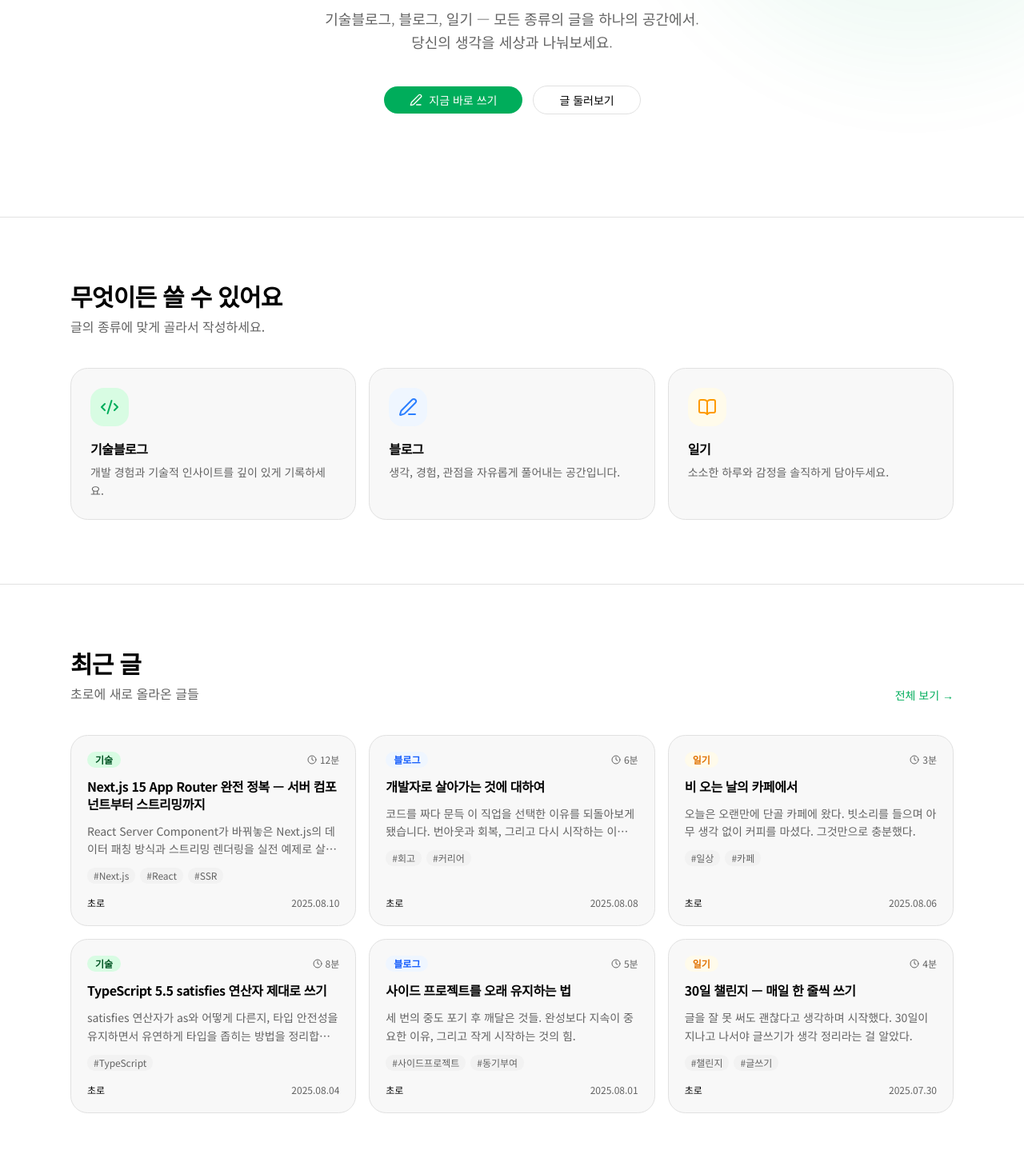
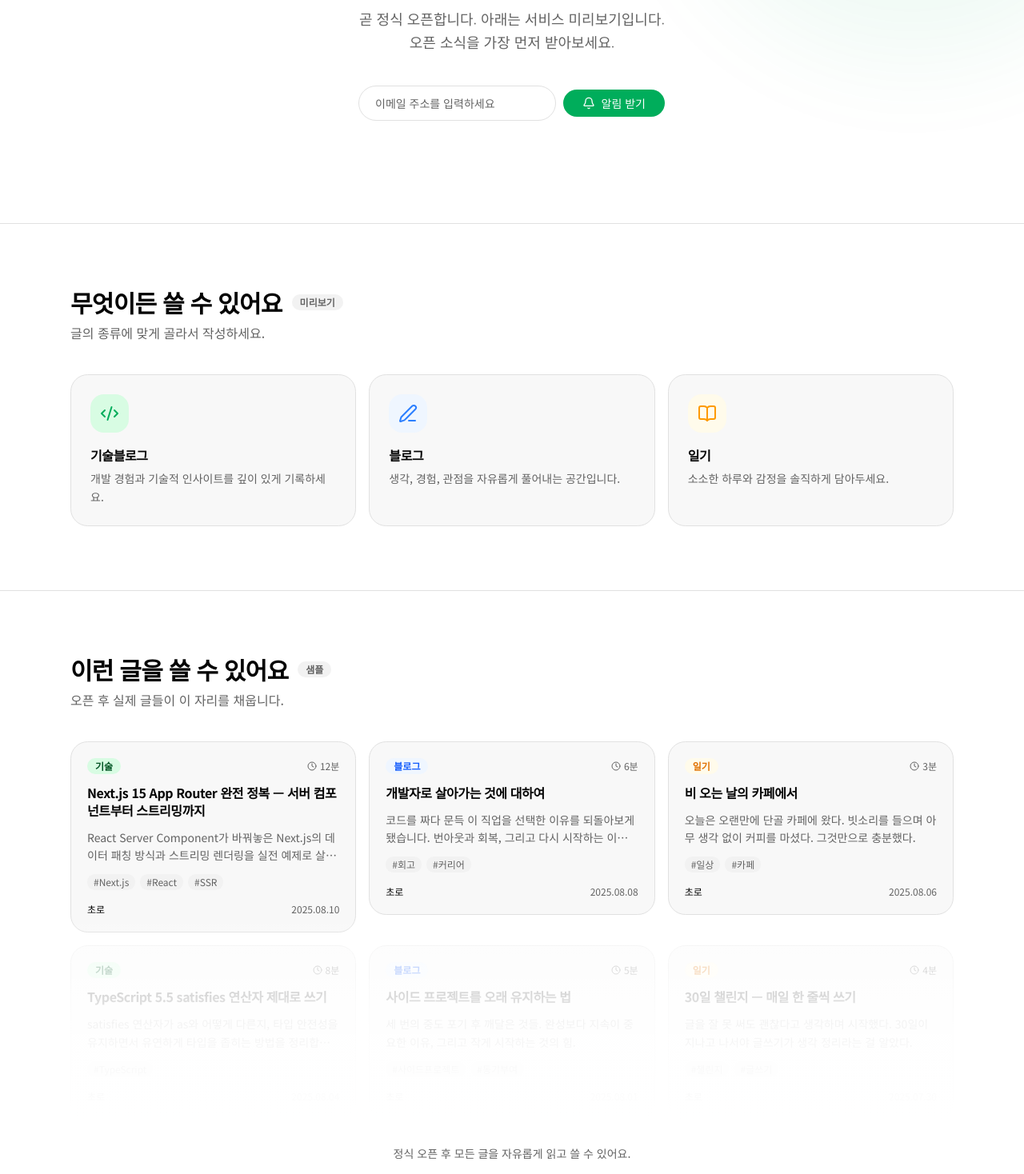
Before and after one commit to chobolevel/log-fe, a Next.js app: page / in a window 1280 px wide. Shown: the part 420-1888 px from the top of the page at 80% size. Built offline with nearby package versions, Linux system fonts and the light colour scheme.

Commit message:
feat: 메인 페이지 오픈 준비 중 테마로 변경
정식 오픈 전 맛보기 느낌을 주기 위해 히어로 CTA를 이메일 알림 신청 폼으로 교체하고,
콘텐츠 타입·포스트 섹션에 미리보기/샘플 칩 및 하단 그라디언트 페이드를 추가했습니다.

```diff
--- a/src/app/page.tsx
+++ b/src/app/page.tsx
@@ -1,8 +1,7 @@
-import Link from "next/link";
 import { Code2, PenLine, BookOpen } from "lucide-react";
-import { buttonVariants } from "@/components/ui/button";
 import { cn } from "@/lib/utils";
 import PostCard from "@/components/post/post-card";
+import ComingSoonForm from "@/components/home/coming-soon-form";
 import { Post } from "@/types/post";
 
 const MOCK_POSTS: Post[] = [
@@ -79,7 +78,6 @@ const CONTENT_TYPES = [
     icon: Code2,
     label: "기술블로그",
     description: "개발 경험과 기술적 인사이트를 깊이 있게 기록하세요.",
-    href: "/posts?category=tech",
     color: "text-green",
     bg: "bg-green-subtle",
   },
@@ -87,7 +85,6 @@ const CONTENT_TYPES = [
     icon: PenLine,
     label: "블로그",
     description: "생각, 경험, 관점을 자유롭게 풀어내는 공간입니다.",
-    href: "/posts?category=blog",
     color: "text-blue-500",
     bg: "bg-blue-50",
   },
@@ -95,7 +92,6 @@ const CONTENT_TYPES = [
     icon: BookOpen,
     label: "일기",
     description: "소소한 하루와 감정을 솔직하게 담아두세요.",
-    href: "/posts?category=diary",
     color: "text-amber-500",
     bg: "bg-amber-50",
   },
@@ -117,7 +113,7 @@ export default function Home() {
               <span className="relative inline-flex h-2 w-2 rounded-full bg-green" />
             </span>
             <span className="text-xs font-semibold text-green-subtle-foreground">
-              지금 베타 서비스 중
+              오픈 준비 중
             </span>
           </div>
           <h1 className="text-5xl font-black leading-[1.15] tracking-tight md:text-7xl">
@@ -126,49 +122,35 @@ export default function Home() {
             <span className="text-green">초로에서 기록하세요.</span>
           </h1>
           <p className="mx-auto mt-6 max-w-lg text-lg font-light leading-relaxed text-muted-foreground">
-            기술블로그, 블로그, 일기 — 모든 종류의 글을 하나의 공간에서.
+            곧 정식 오픈합니다. 아래는 서비스 미리보기입니다.
             <br />
-            당신의 생각을 세상과 나눠보세요.
+            오픈 소식을 가장 먼저 받아보세요.
           </p>
-          <div className="mt-10 flex flex-col items-center justify-center gap-3 sm:flex-row">
-            <Link
-              href="/write"
-              className={cn(
-                buttonVariants({ size: "lg" }),
-                "gap-2 rounded-full bg-green px-8 text-green-foreground hover:bg-green/90"
-              )}
-            >
-              <PenLine className="h-4 w-4" />
-              지금 바로 쓰기
-            </Link>
-            <Link
-              href="/posts"
-              className={cn(
-                buttonVariants({ variant: "outline", size: "lg" }),
-                "rounded-full px-8"
-              )}
-            >
-              글 둘러보기
-            </Link>
+          <div className="mt-10 flex justify-center">
+            <ComingSoonForm />
           </div>
         </div>
       </section>
 
-      {/* 콘텐츠 타입 */}
+      {/* 콘텐츠 타입 미리보기 */}
       <section className="border-b border-border py-16 md:py-20">
         <div className="mx-auto max-w-6xl px-6">
-          <h2 className="mb-2 text-2xl font-black tracking-tight md:text-3xl">
-            무엇이든 쓸 수 있어요
-          </h2>
+          <div className="mb-2 flex items-center gap-3">
+            <h2 className="text-2xl font-black tracking-tight md:text-3xl">
+              무엇이든 쓸 수 있어요
+            </h2>
+            <span className="rounded-full bg-muted px-2.5 py-0.5 text-xs font-semibold text-muted-foreground">
+              미리보기
+            </span>
+          </div>
           <p className="mb-10 text-muted-foreground">
             글의 종류에 맞게 골라서 작성하세요.
           </p>
           <div className="grid gap-4 sm:grid-cols-3">
             {CONTENT_TYPES.map((type) => (
-              <Link
+              <div
                 key={type.label}
-                href={type.href}
-                className="group rounded-2xl border border-border bg-card p-6 transition-shadow hover:shadow-md"
+                className="rounded-2xl border border-border bg-card p-6"
               >
                 <div className={cn("mb-4 inline-flex rounded-xl p-3", type.bg)}>
                   <type.icon className={cn("h-6 w-6", type.color)} />
@@ -177,33 +159,57 @@ export default function Home() {
                 <p className="text-sm leading-relaxed text-muted-foreground">
                   {type.description}
                 </p>
-              </Link>
+              </div>
             ))}
           </div>
         </div>
       </section>
 
-      {/* 최근 글 */}
+      {/* 최근 글 미리보기 */}
       <section className="py-16 md:py-20">
         <div className="mx-auto max-w-6xl px-6">
           <div className="mb-10 flex items-end justify-between">
             <div>
-              <h2 className="mb-2 text-2xl font-black tracking-tight md:text-3xl">
-                최근 글
-              </h2>
-              <p className="text-muted-foreground">초로에 새로 올라온 글들</p>
+              <div className="mb-2 flex items-center gap-3">
+                <h2 className="text-2xl font-black tracking-tight md:text-3xl">
+                  이런 글을 쓸 수 있어요
+                </h2>
+                <span className="rounded-full bg-muted px-2.5 py-0.5 text-xs font-semibold text-muted-foreground">
+                  샘플
+                </span>
+              </div>
+              <p className="text-muted-foreground">
+                오픈 후 실제 글들이 이 자리를 채웁니다.
+              </p>
             </div>
-            <Link
-              href="/posts"
-              className="text-sm font-medium text-green hover:underline"
-            >
-              전체 보기 →
-            </Link>
           </div>
-          <div className="grid gap-4 sm:grid-cols-2 lg:grid-cols-3">
-            {MOCK_POSTS.map((post) => (
-              <PostCard key={post.id} post={post} />
-            ))}
+
+          {/* 포스트 그리드 + 하단 페이드 */}
+          <div className="relative">
+            <div className="grid gap-4 sm:grid-cols-2 lg:grid-cols-3">
+              {MOCK_POSTS.map((post, index) => (
+                <div
+                  key={post.id}
+                  className={cn(
+                    "pointer-events-none transition-opacity",
+                    index >= 3 && "opacity-40"
+                  )}
+                >
+                  <PostCard post={post} />
+                </div>
+              ))}
+            </div>
+
+            {/* 하단 페이드 오버레이 */}
+            <div className="pointer-events-none absolute bottom-0 left-0 right-0 h-64 bg-gradient-to-t from-background via-background/80 to-transparent" />
+          </div>
+
+          {/* 오픈 안내 */}
+          <div className="mt-8 flex flex-col items-center gap-4 text-center">
+            <p className="text-sm text-muted-foreground">
+              정식 오픈 후 모든 글을 자유롭게 읽고 쓸 수 있어요.
+            </p>
+            <ComingSoonForm />
           </div>
         </div>
       </section>
--- /dev/null
+++ b/src/components/home/coming-soon-form.tsx
@@ -0,0 +1,47 @@
+"use client";
+
+import { useState } from "react";
+import { toast } from "sonner";
+import { Bell } from "lucide-react";
+import { Input } from "@/components/ui/input";
+import { buttonVariants } from "@/components/ui/button";
+import { cn } from "@/lib/utils";
+
+export default function ComingSoonForm() {
+  const [email, setEmail] = useState("");
+
+  function handleSubmit(e: React.FormEvent) {
+    e.preventDefault();
+    if (!email) return;
+    toast.success("오픈 알림을 신청했습니다!", {
+      description: `${email}로 오픈 소식을 알려드릴게요.`,
+    });
+    setEmail("");
+  }
+
+  return (
+    <form
+      onSubmit={handleSubmit}
+      className="flex w-full max-w-sm flex-col items-center gap-2 sm:flex-row"
+    >
+      <Input
+        type="email"
+        placeholder="이메일 주소를 입력하세요"
+        value={email}
+        onChange={(e) => setEmail(e.target.value)}
+        required
+        className="h-11 rounded-full px-5"
+      />
+      <button
+        type="submit"
+        className={cn(
+          buttonVariants({ size: "lg" }),
+          "shrink-0 gap-2 rounded-full bg-green px-6 text-green-foreground hover:bg-green/90"
+        )}
+      >
+        <Bell className="h-4 w-4" />
+        알림 받기
+      </button>
+    </form>
+  );
+}
```
